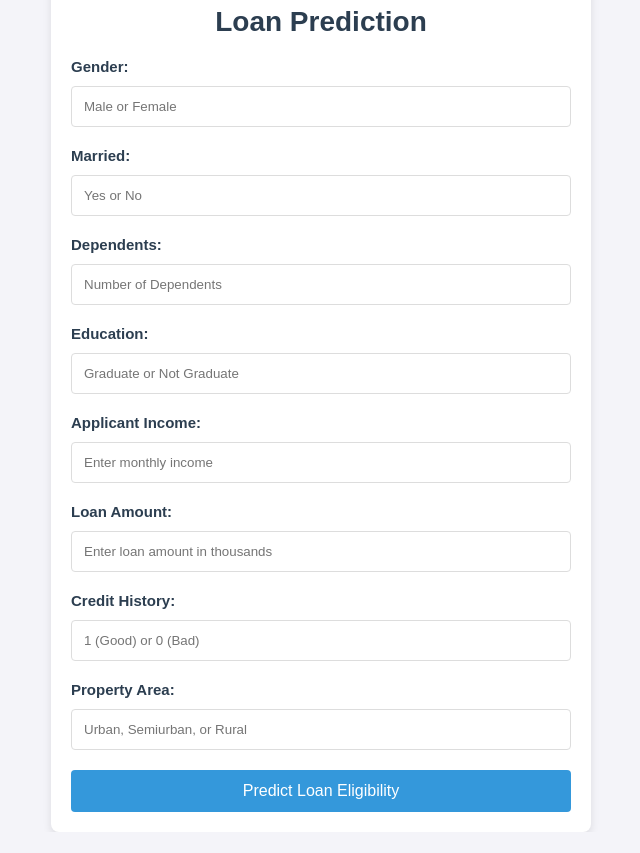
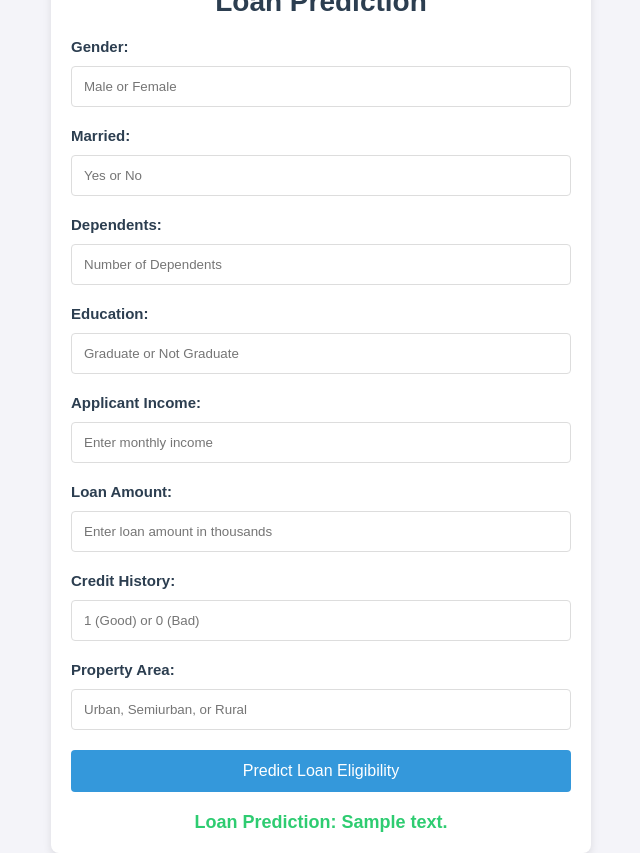
Before and after one commit to pradakshina12/BDA_project, a Flask app: template templates/index.html in a window 1280 px wide. Shown: the whole page, without its empty margins (319-959 px from the left). Before the commit the page ends 832 px from the top, so only its background shows below. Run offline with Flask 3, Linux system fonts and the light colour scheme; the template is opened without the code that fills it: most values are stand-ins (such as "Sample title", 1, 10 or a date in 2020); parts of the project's set-up code (start-up, migrations or seed data) failed here and were passed over.

Commit message:
third commit

```diff
--- a/app.py
+++ b/app.py
@@ -36,6 +36,7 @@ def predict():
     # Convert input data to DataFrame with only the selected features
     input_df = pd.DataFrame([input_data])
 
+
     # Predict Loan Status
     prediction = model.predict(input_df)
     prediction_text = "Approved" if prediction[0] == 1 else "Rejected"
--- a/templates/index.html
+++ b/templates/index.html
@@ -64,6 +64,9 @@
             font-weight: bold;
             margin-top: 20px;
         }
+        .result.rejected {
+            color: #E74C3C;
+        }
     </style>
 </head>
 <body>
@@ -97,7 +100,11 @@
             <button type="submit">Predict Loan Eligibility</button>
         </form>
 
-
+        {% if prediction_text %}
+        <div class="result {{ 'rejected' if prediction_text == 'Rejected' else '' }}">
+            Loan Prediction: {{ prediction_text }}
+        </div>
+        {% endif %}
     </div>
 </body>
 </html>
```
